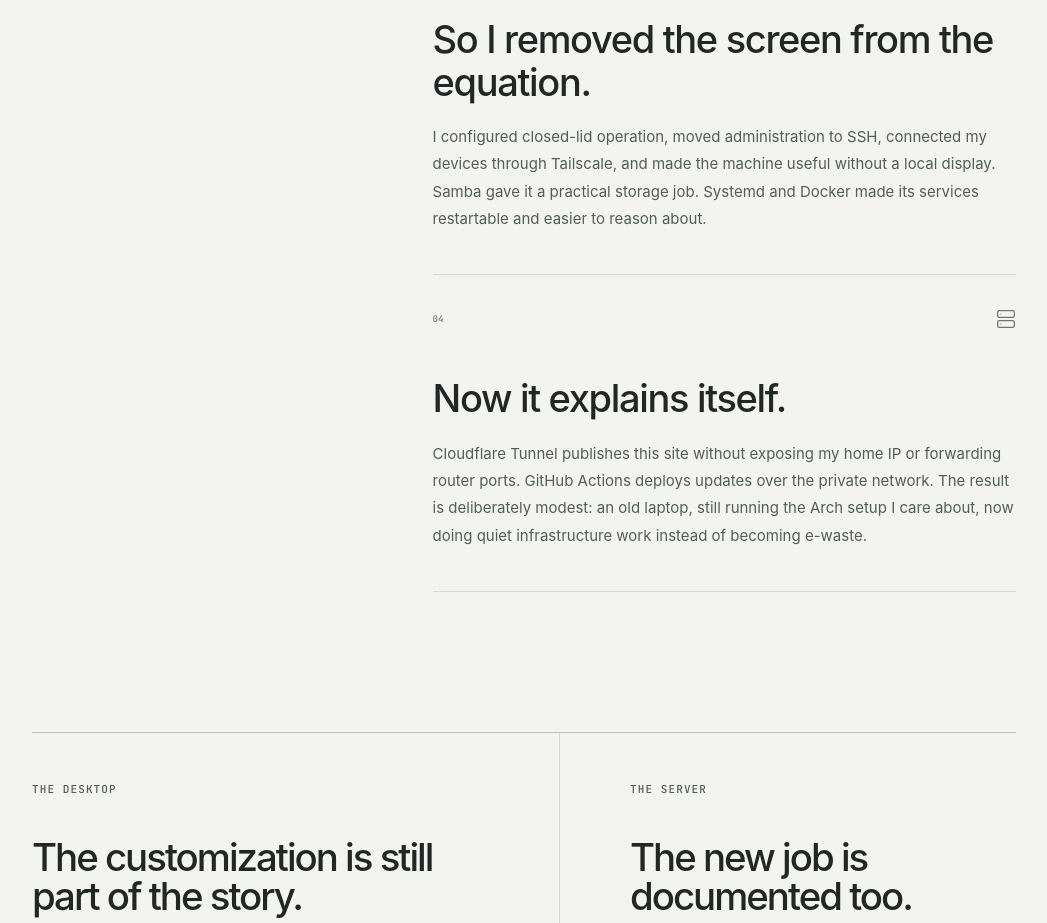
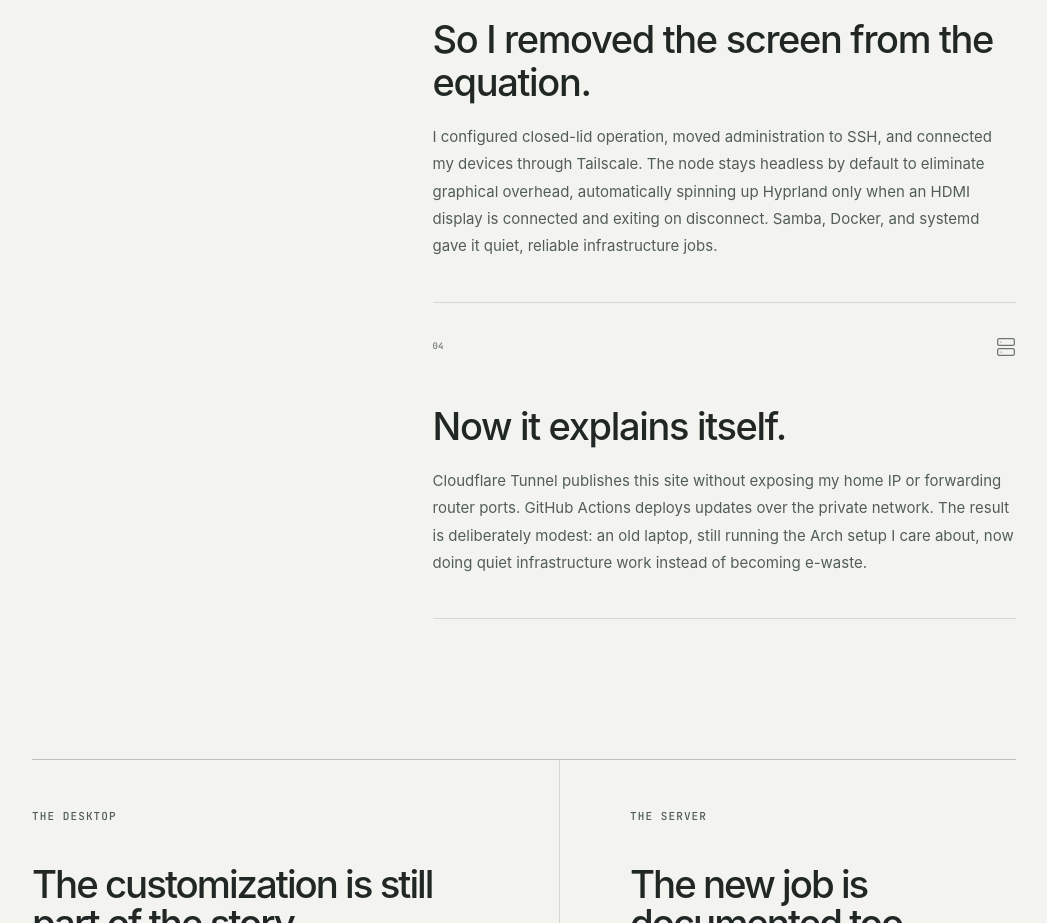
Before and after one commit to tanmayhutt/arch-server, a React (Vite) app in the folder website/: page /about in a window 1280 px wide. Shown: the part 2400-3323 px from the top of the page, without its empty margins (232-1279 px from the left). Built offline with nearby package versions, Linux system fonts and the light colour scheme.

Commit message:
Update Chapter 03 in About.jsx with automated headless display narrative

```diff
--- a/website/src/pages/About.jsx
+++ b/website/src/pages/About.jsx
@@ -18,7 +18,7 @@ const chapters = [
     icon: Wrench,
     number: "03",
     title: "So I removed the screen from the equation.",
-    body: "I configured closed-lid operation, moved administration to SSH, connected my devices through Tailscale, and made the machine useful without a local display. Samba gave it a practical storage job. Systemd and Docker made its services restartable and easier to reason about.",
+    body: "I configured closed-lid operation, moved administration to SSH, and connected my devices through Tailscale. The node stays headless by default to eliminate graphical overhead, automatically spinning up Hyprland only when an HDMI display is connected and exiting on disconnect. Samba, Docker, and systemd gave it quiet, reliable infrastructure jobs.",
   },
   {
     icon: Server,
```
